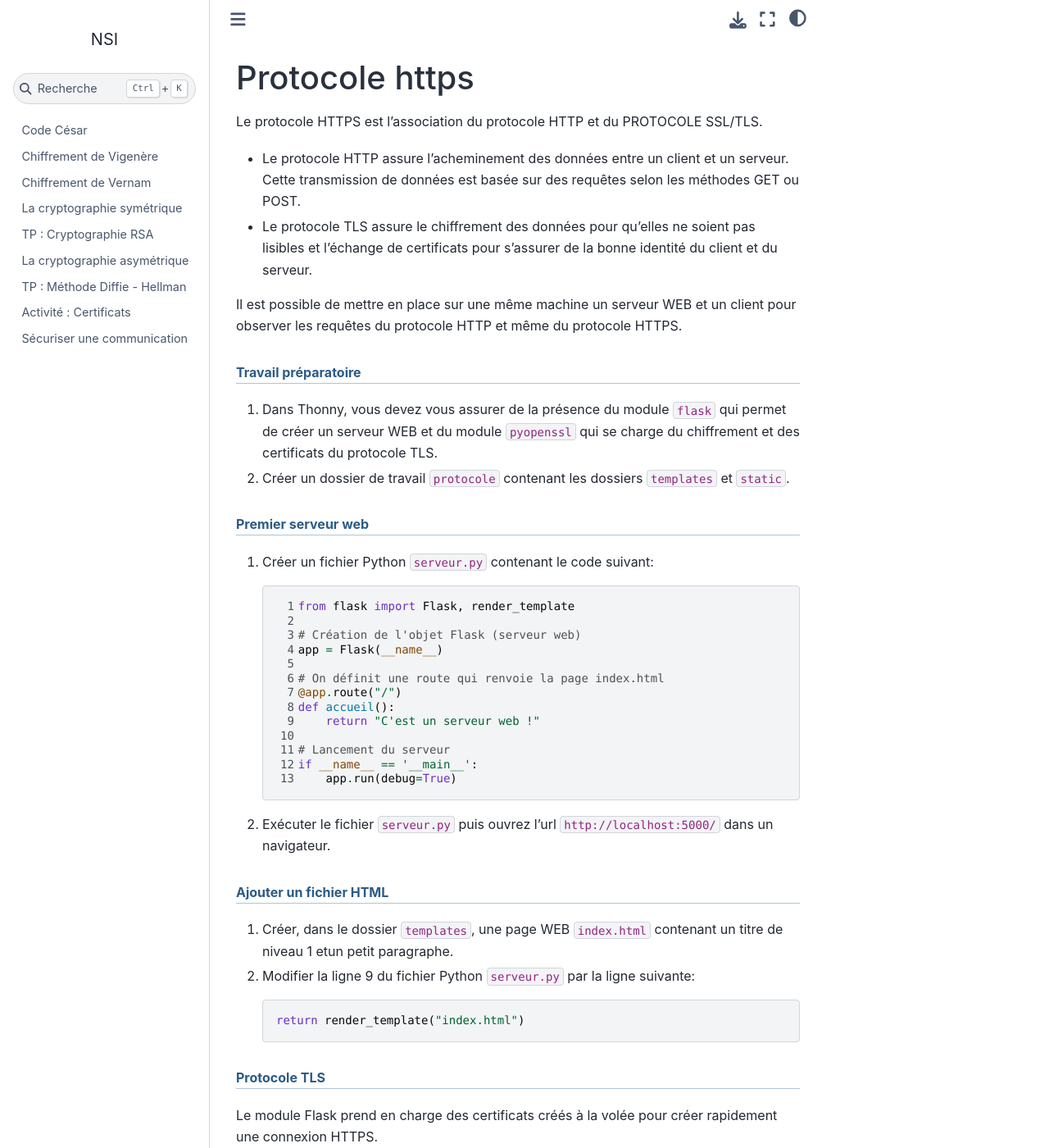
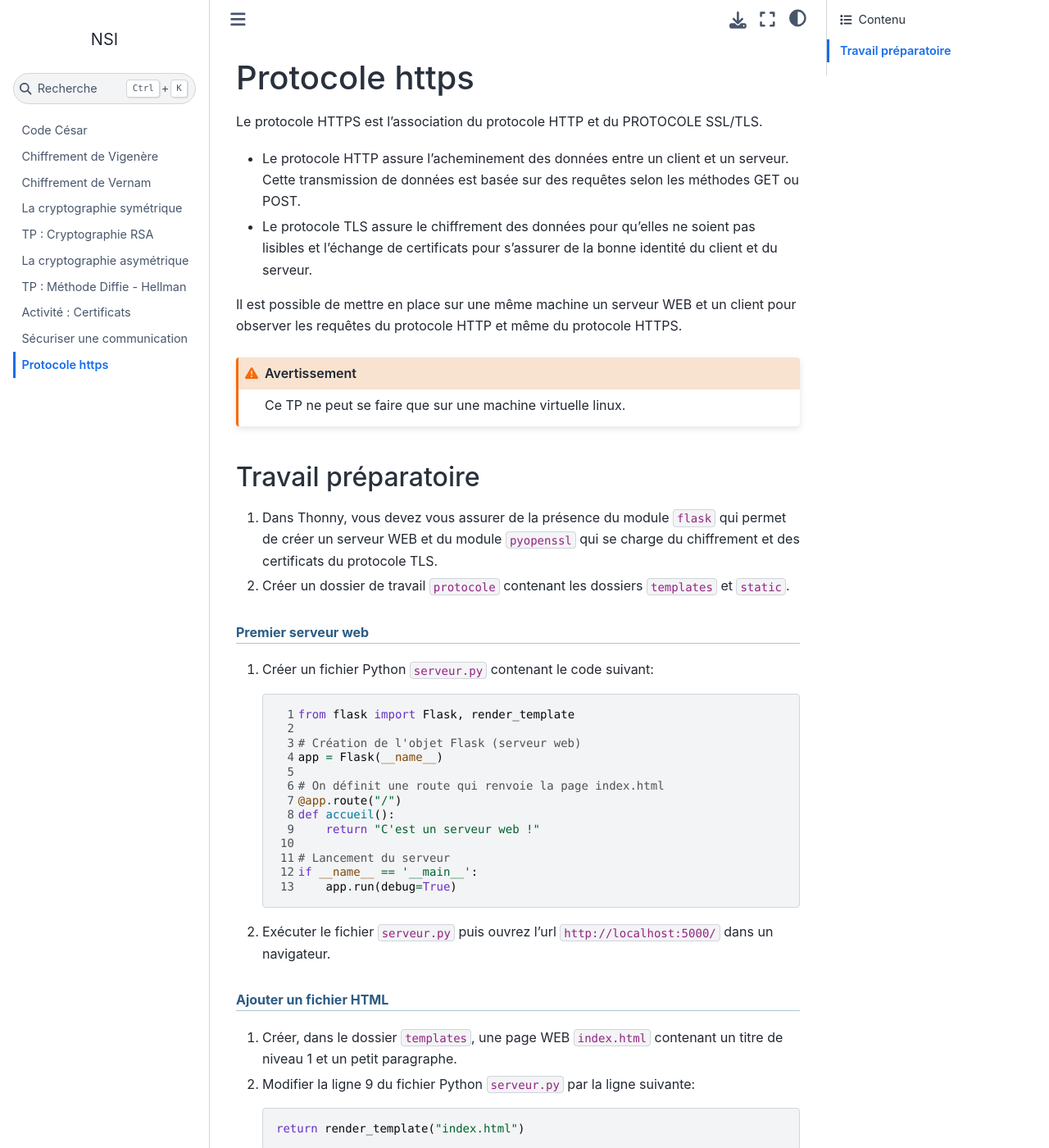
Before and after one commit to ychistel/tnsi_securisation_des_communications, a Sphinx documentation site: the page built from source/content/tp_https.rst, in a window 1280 px wide and 1400 px high. Shown: the whole window at 82% size. Built offline with Sphinx 7.4.7 and the Sphinx Book theme 1.1.4, drawn with Linux system fonts in a browser that asks for light colours; some of the changed text lies outside the part shown.

Commit message:
ajout tp protocole https

```diff
--- a/source/content/tp_https.rst
+++ b/source/content/tp_https.rst
@@ -1,7 +1,5 @@
-
-
 Protocole https
----------------
+================
 
 Le protocole HTTPS est l'association du protocole HTTP et du PROTOCOLE SSL/TLS.
 
@@ -10,7 +8,12 @@ Le protocole HTTPS est l'association du protocole HTTP et du PROTOCOLE SSL/TLS.
 
 Il est possible de mettre en place sur une même machine un serveur WEB et un client pour observer les requêtes du protocole HTTP et même du protocole HTTPS.
 
-.. rubric:: Travail préparatoire
+.. warning::
+
+   Ce TP ne peut se faire que sur une machine virtuelle linux.
+
+Travail préparatoire
+---------------------
 
 #. Dans Thonny, vous devez vous assurer de la présence du module ``flask`` qui permet de créer un serveur WEB et du module ``pyopenssl`` qui se charge du chiffrement et des certificats du protocole TLS.
 #. Créer un dossier de travail ``protocole`` contenant les dossiers ``templates`` et ``static``.
@@ -26,7 +29,7 @@ Il est possible de mettre en place sur une même machine un serveur WEB et un cl
 
 .. rubric:: Ajouter un fichier HTML
 
-#. Créer, dans le dossier ``templates``, une page WEB ``index.html`` contenant un titre de niveau 1 etun petit paragraphe.
+#. Créer, dans le dossier ``templates``, une page WEB ``index.html`` contenant un titre de niveau 1 et un petit paragraphe.
 #. Modifier la ligne 9 du fichier Python ``serveur.py`` par la ligne suivante:
 
    .. code-block:: python
--- a/source/index.rst
+++ b/source/index.rst
@@ -17,3 +17,4 @@ Premier système de cryptographie utilisé par les romains pour protéger leurs
    content/tp_diffie_hellman.rst
    content/activite_certificat.rst
    content/protocole_https.rst
+   content/tp_https.rst
```
